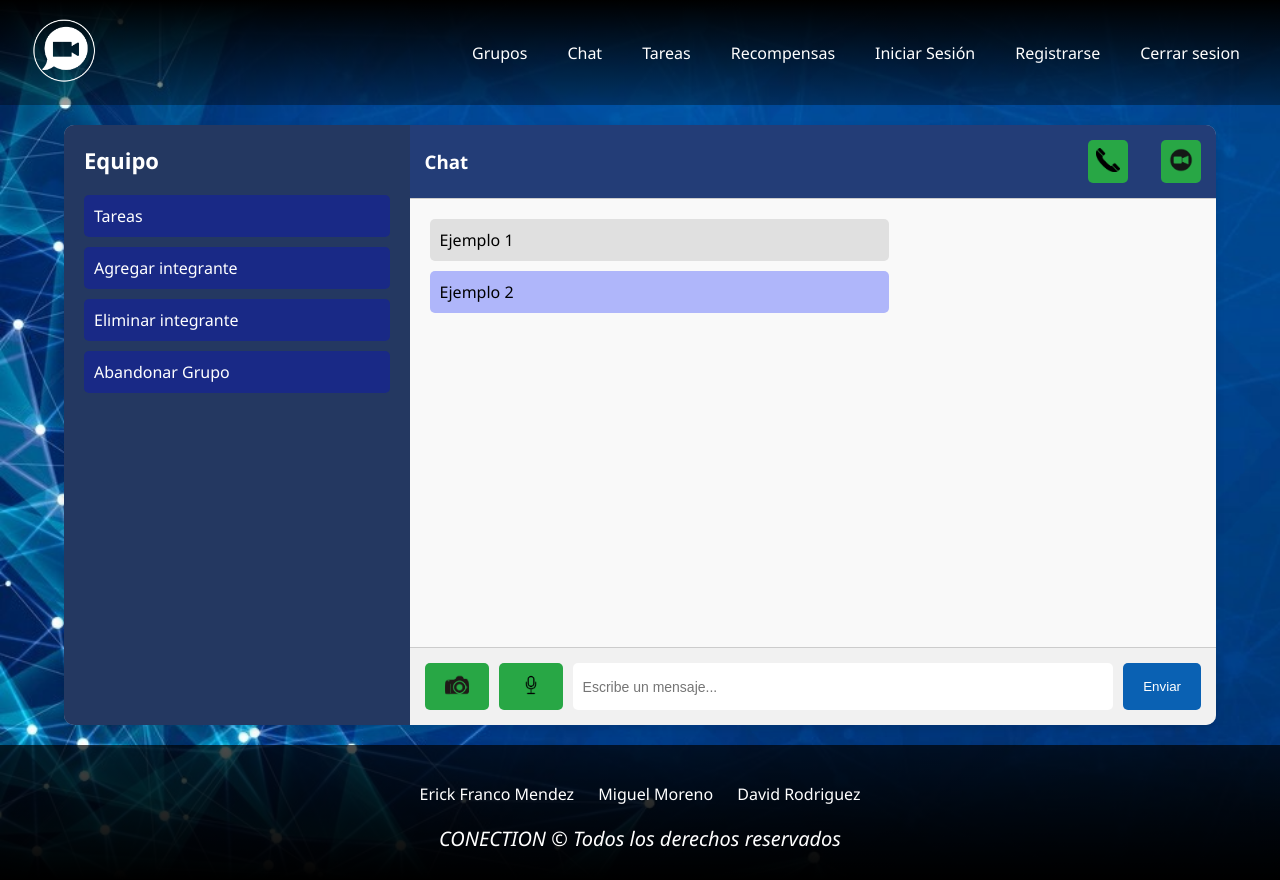
After one commit to MiguelMoreno99/POI_PROYECT, a PHP site: page /HTML/Grupo.html in a window 1280 px wide. The commit adds this page. Run offline with PHP 8.4, Linux system fonts and the light colour scheme.

Commit message:
SE AGREGAN CAMBIOS DE DAVID

```diff
--- a/CSS/General/footer.css
+++ b/CSS/General/footer.css
@@ -1,9 +1,9 @@
 /* Footer */
 .main-footer {
-    background-color: #002c5aa6;
+    background: linear-gradient(to top, rgb(0, 0, 0), rgba(0, 0, 0, 0.699));
     color: white;
     text-align: center;
-    padding: 20px;
+    padding: 28px;
 }
 
 .footer-opciones ul {
@@ -16,7 +16,7 @@
 .footer-opciones ul li {
     display: inline;
     text-align: center;
-    margin: 50px;
+    margin: 10px;
 }
 
 .footer-opciones ul li a {
@@ -28,7 +28,7 @@
 .footer-opciones .footer-final {
     font-size: 20px;
     font-style: italic;
-    margin-top: 30px;
+    margin-top: 20px;
 }
 
 .footer-opciones ul li a:hover {
--- a/CSS/General/general_styles.css
+++ b/CSS/General/general_styles.css
@@ -8,10 +8,15 @@
 body {
     background-image: url('../../imagenes/Fondos.webp');
     background-color: #f0f0f0;
-    font-family: Arial, sans-serif;
+    font-family:'Segoe UI', sans-serif;
     display: flex;
     flex-direction: column;
     min-height: 100vh;
+    margin: 0;
     background-size: cover;
     background-repeat: no-repeat;
 }
+
+main{
+    flex: 1;
+}
--- a/CSS/General/header.css
+++ b/CSS/General/header.css
@@ -3,7 +3,7 @@
     display: flex;
     justify-content: space-between;
     align-items: center;
-    background-color: #351d3f5a;
+    background: linear-gradient(to bottom, rgb(0, 0, 0), rgba(0, 0, 0, 0.356));
     color: white;
     padding: 15px 30px;
 }
@@ -30,6 +30,6 @@
 }
 
 .nav-opciones ul li a:hover {
-    background-color: #532e6291;
+    background-color: #3373af91;
     border-radius: 5px;
 }
--- /dev/null
+++ b/CSS/Grupo.css
@@ -0,0 +1,226 @@
+.dm-container {
+    display: flex;
+    width: 90%;
+    max-width: 1200px;
+    height: 75vh;
+    background-color: rgba(255, 255, 255, 0.537);
+    border-radius: 10px;
+    box-shadow: 0 4px 10px rgba(0, 0, 0, 0.1);
+    overflow: hidden;
+    margin: 20px auto;
+    flex-grow: 1;
+}
+
+.sidebar {
+    width: 30%;
+    background-color: #243861;
+    padding: 20px;
+    color: rgba(255, 255, 255, 0.404);
+    display: flex;
+    flex-direction: column;
+}
+
+.sidebar h2 {
+    margin-bottom: 20px;
+    color: #ffffff;
+    font-size: 22px;
+}
+
+.chat-list {
+    list-style-type: none;
+    padding: 0;
+    margin: 0;
+    overflow-y: auto;
+    flex-grow: 1;
+}
+
+.chat-item {
+    padding: 10px;
+    margin-bottom: 10px;
+    background-color: #192986;
+    border-radius: 5px;
+    cursor: pointer;
+    color: white;
+}
+
+.chat-item:hover {
+    background-color: #2f5b96;
+}
+
+.chat-window {
+    width: 70%;
+    display: flex;
+    flex-direction: column;
+    justify-content: space-between;
+}
+
+.chat-header {
+    display: flex;
+    align-items: center;
+    justify-content: space-between;
+    padding: 15px;
+    background-color: #233d77;
+    color: white;
+    border-bottom: 1px solid #ccc;
+}
+
+.chat-header .user-info {
+    flex-grow: 0.9;
+}
+
+.chat-header .buttons {
+    display: flex;
+    align-items: center;
+    gap: 0px;
+}
+
+.chat-messages {
+    padding: 20px;
+    background-color: #f9f9f9;
+    overflow-y: auto;
+    flex-grow: 1;
+}
+
+.message {
+    padding: 10px;
+    margin-bottom: 10px;
+    border-radius: 5px;
+    max-width: 60%;
+}
+
+.received {
+    background-color: #e0e0e0;
+    align-self: flex-start;
+}
+
+.sent {
+    background-color: #afb6fa;
+    align-self: flex-end;
+}
+
+.message-input {
+    display: flex;
+    padding: 15px;
+    background-color: #f1f1f1;
+    border-top: 1px solid #ccc;
+}
+
+#message-box {
+    flex-grow: 1;
+    padding: 10px;
+    border: none;
+    border-radius: 5px;
+    font-size: 14px;
+    margin-right: 10px;
+}
+
+#send-btn {
+    padding: 10px 20px;
+    background-color: rgb(10, 97, 179);
+    color: white;
+    border: none;
+    border-radius: 5px;
+    cursor: pointer;
+}
+
+#send-btn:hover {
+    background-color: #104cce;
+}
+
+#imagenes-btn {
+    padding: 10px 20px;
+    background-color: #28a745; /* Verde */
+    color: white;
+    border: none;
+    border-radius: 5px;
+    cursor: pointer;
+    margin-right: 10px;
+}
+
+#imagenes-btn:hover {
+    background-color: #218838;
+}
+
+#audio-btn {
+    padding: 10px 20px;
+    background-color: #28a745; /* Verde */
+    color: white;
+    border: none;
+    border-radius: 5px;
+    cursor: pointer;
+    margin-right: 10px;
+}
+
+#audio-btn:hover {
+    background-color: #218838;
+}
+
+.search-container {
+    display: flex;
+    align-items: center;
+    margin-bottom: 20px;
+}
+
+#Usuario {
+    flex-grow: 1;
+    padding: 10px;
+    border: none;
+    border-radius: 5px 0 0 5px;
+    font-size: 14px;
+    color: #333;
+}
+
+.btn-search {
+    padding: 10px 20px;
+    background-color: rgb(43, 76, 226);
+    color: white;
+    border: none;
+    border-radius: 0 5px 5px 0;
+    cursor: pointer;
+    font-size: 14px;
+}
+
+.btn-search:hover {
+    background-color: #2b65e2;
+}
+
+.message-date {
+    font-size: 0.8em;
+    color: gray;
+    margin-left: 10px;
+}
+
+#imagenes-btn img,
+#audio-btn img {
+    width: 24px;
+    height: 24px;
+}
+
+#llamada-btn, #videollamada-btn {
+    background-color: #28a745;
+    border: none;
+    border-radius: 5px;
+    padding: 8px;
+    cursor: pointer;
+    margin: 0;
+}
+
+#llamada-btn:hover, #videollamada-btn:hover {
+    background-color: #218838;
+}
+
+#llamada-btn img, #videollamada-btn img {
+    width: 24px;
+    height: 24px;
+    margin: 0;
+}
+
+#videollamada-btn:hover {
+    background-color: #218838;
+}
+
+.user-info {
+    display: flex;
+    align-items: center;
+    gap: 10px; /* Espacio entre el nombre y el botón */
+}
--- a/CSS/Registro.css
+++ b/CSS/Registro.css
@@ -54,7 +54,7 @@ h2 {
 button.btn {
     width: 100%;
     padding: 10px;
-    background-color:cornflowerblue;
+    background-color:rgb(24, 24, 24);
     color: white;
     border: none;
     border-radius: 5px;
--- /dev/null
+++ b/HTML/Grupo.html
@@ -0,0 +1,57 @@
+<!DOCTYPE html>
+<html lang="es">
+
+<head>
+    <meta charset="UTF-8">
+    <meta name="viewport" content="width=device-width, initial-scale=1.0">
+    <title>Mensajes Directos</title>
+    <link rel="stylesheet" href="../CSS/GENERAL/general_styles.css">
+    <link rel="stylesheet" href="../CSS/GENERAL/header.css">
+    <link rel="stylesheet" href="../CSS/GENERAL/footer.css">
+    <link rel="stylesheet" href="../CSS/Grupo.css">
+</head>
+
+<body>
+
+    <div id="header-container"></div>
+    <div class="dm-container">
+        <div class="sidebar">
+
+            <h2>Equipo</h2>
+
+            <ul class="chat-list">
+                <li class="chat-item">Tareas</li>
+                <li class="chat-item">Agregar integrante</li>
+                <li class="chat-item">Eliminar integrante</li>
+                <li class="chat-item">Abandonar Grupo</li>
+            </ul>
+        </div>
+
+        <div class="chat-window">
+            <div class="chat-header">
+                <div class="user-info">
+                    <h3>Chat</h3>
+                </div>
+                <button id="llamada-btn"><img src="../Imagenes/logotelefono.png" alt="Icono"></button>
+                <button id="videollamada-btn"><img src="../Imagenes/logovideollamada.png" alt="Icono"></button>
+            </div>
+
+            <div class="chat-messages">
+                <div class="message received">Ejemplo 1</div>
+                <div class="message sent">Ejemplo 2</div>
+            </div>
+
+            <div class="message-input">
+                <button id="imagenes-btn"><img src="../Imagenes/logocamara.png" alt="Icono"></button>
+                <button id="audio-btn"><img src="../Imagenes/logoaudio.png" alt="Icono"></button>
+                <input type="text" placeholder="Escribe un mensaje..." id="message-box">
+                <button id="send-btn">Enviar</button>
+            </div>
+        </div>
+    </div>
+
+    <div id="footer-container"></div>
+    <script src="../JS/templates.js"></script>
+</body>
+
+</html>
--- a/HTML/TEMPLATES/footer.html
+++ b/HTML/TEMPLATES/footer.html
@@ -4,9 +4,7 @@
             <ul>
                 <li>Erick Franco Mendez</li>
                 <li>Miguel Moreno</li>
-            </ul>
-            <ul>
-                <li>David Rogriguez</li>
+                <li>David Rodriguez</li>
             </ul>
             <div class="footer-final">
                 <ul>
--- a/HTML/TEMPLATES/header.html
+++ b/HTML/TEMPLATES/header.html
@@ -1,13 +1,14 @@
 <template id="header-template">
     <header class="main-header">
         <div class="logo">
-            <img src="../../Imagenes/logo_pagina.png" alt="Logo">
+            <img src="../../Imagenes/logo_pagina_blanco.png" alt="Logo">
         </div>
         <nav class="nav-opciones">
             <ul>
                 <li><a href="/HTML/Grupos.html">Grupos</a></li>
                 <li><a href="/HTML/mensajes.html">Chat</a></li>
                 <li><a href="/HTML/tareas.html">Tareas</a></li>
+                <li><a href="/HTML/Recompensas.html">Recompensas</a></li>
                 <li><a href="/HTML/Inicio_Sesion.html">Iniciar Sesión</a></li>
                 <li><a href="/HTML/Registro_usuario.html">Registrarse</a></li>
                 <li><a href="/HTML/Inicio_Sesion.html">Cerrar sesion</a></li>
```
Also changed, not shown: CSS/Recompensas.css (added, +64 -0 lines), CSS/tareas.css (+21 -0 lines), HTML/Grupos.html (+8 -8 lines), HTML/Inicio_Sesion.html (+7 -1 lines), HTML/Recompensas.html (added, +60 -0 lines), HTML/tareas.html (+5 -2 lines), Imagenes/logo_pagina_blanco.png (added).
